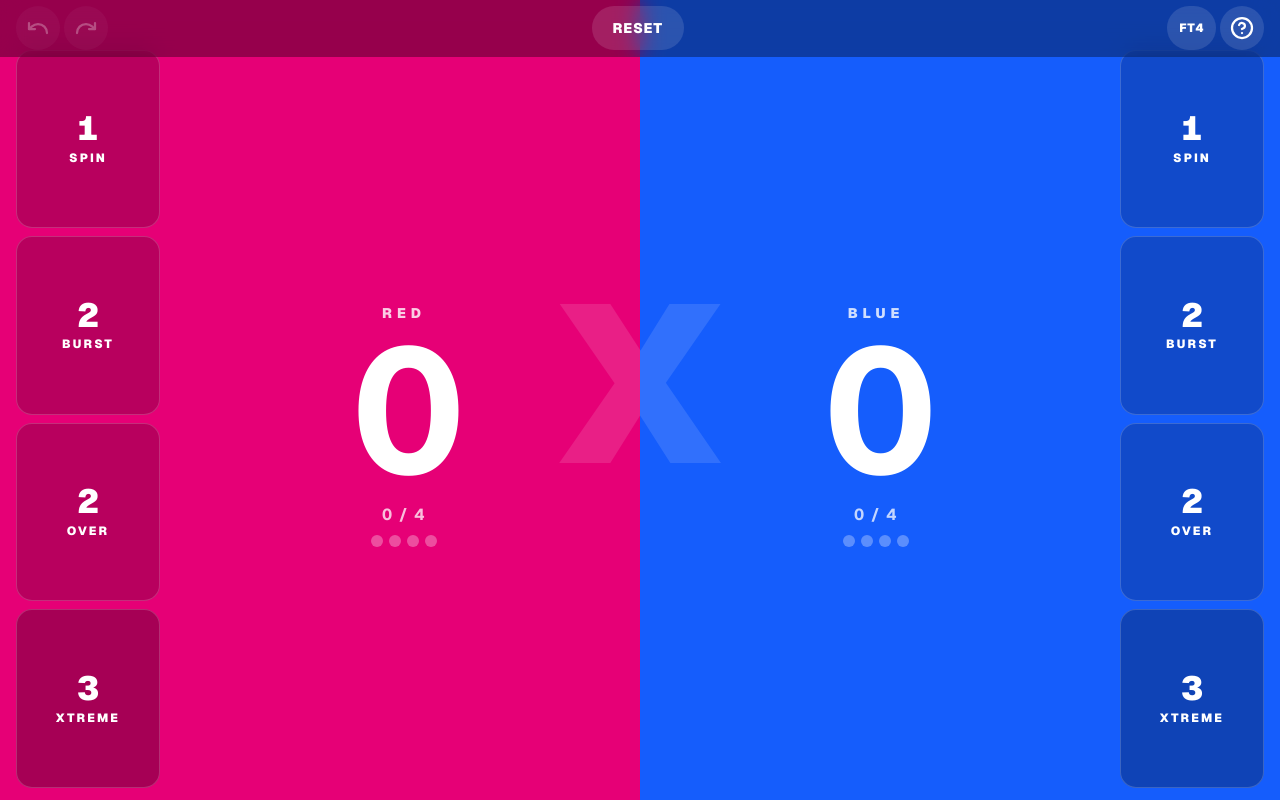
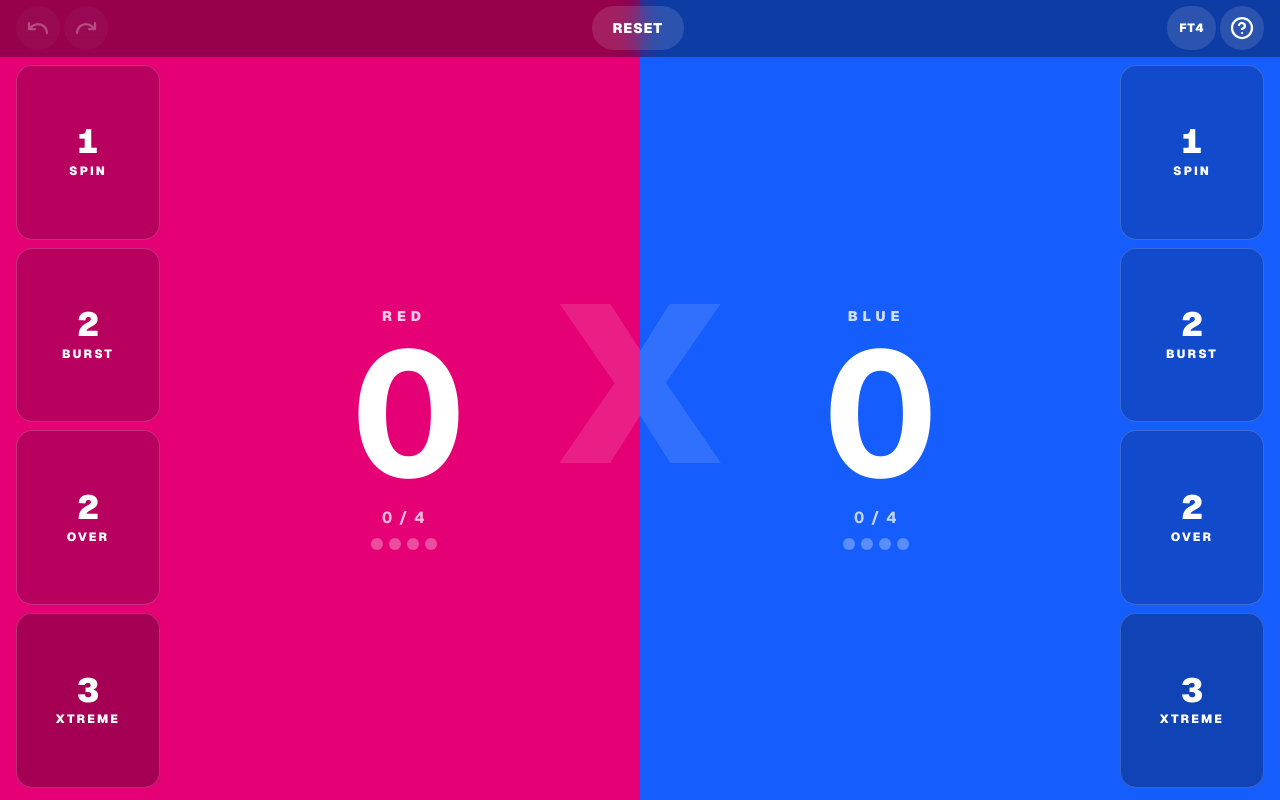
Before and after one commit to tomchandotme/bbx-score-web, a React (Vite) app: page / in a window 1280 px wide. Built offline with nearby package versions, Linux system fonts and the light colour scheme.

Commit message:
fix: restore landscape gap between header and Spin buttons
Overlay header is ~3.55rem tall; actions padding was 3.1rem so the
first finish button sat flush against the bar. Clear the header and
add a 0.5rem gap.

Co-authored-by: Tom Chan <tomchandotme@users.noreply.github.com>

```diff
--- a/src/index.css
+++ b/src/index.css
@@ -97,13 +97,14 @@ body {
   }
 
   .team-score {
-    padding-top: calc(3.1rem + var(--safe-t));
+    padding-top: calc(max(0.4rem, var(--safe-t)) + 3.15rem);
     padding-right: 0.75rem;
     padding-left: 0.75rem;
   }
 
+  /* Header is overlay: 0.4rem + 2.75rem (h-11) + 0.4rem, plus 0.5rem gap. */
   .team-actions {
-    padding-top: calc(3.1rem + var(--safe-t));
+    padding-top: calc(max(0.4rem, var(--safe-t)) + 3.65rem);
     padding-bottom: max(0.75rem, var(--safe-b));
   }
 
```
